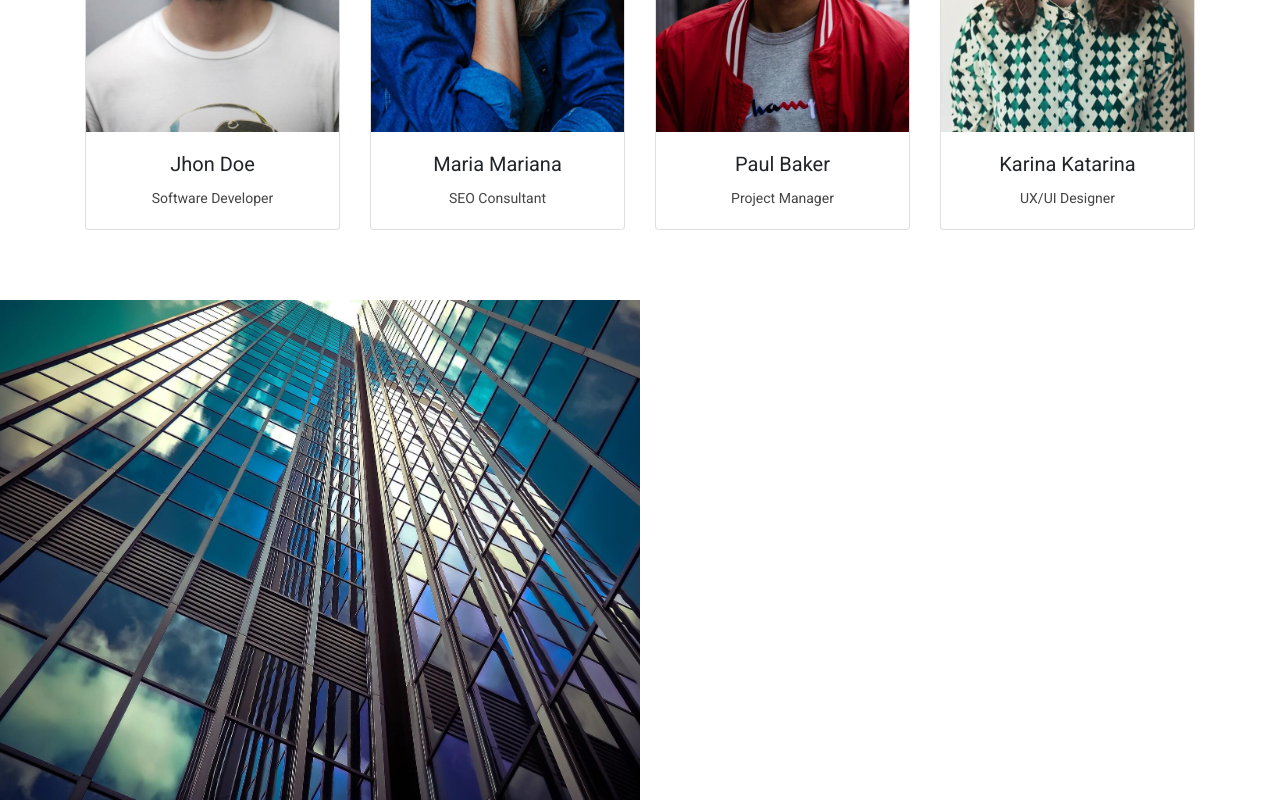
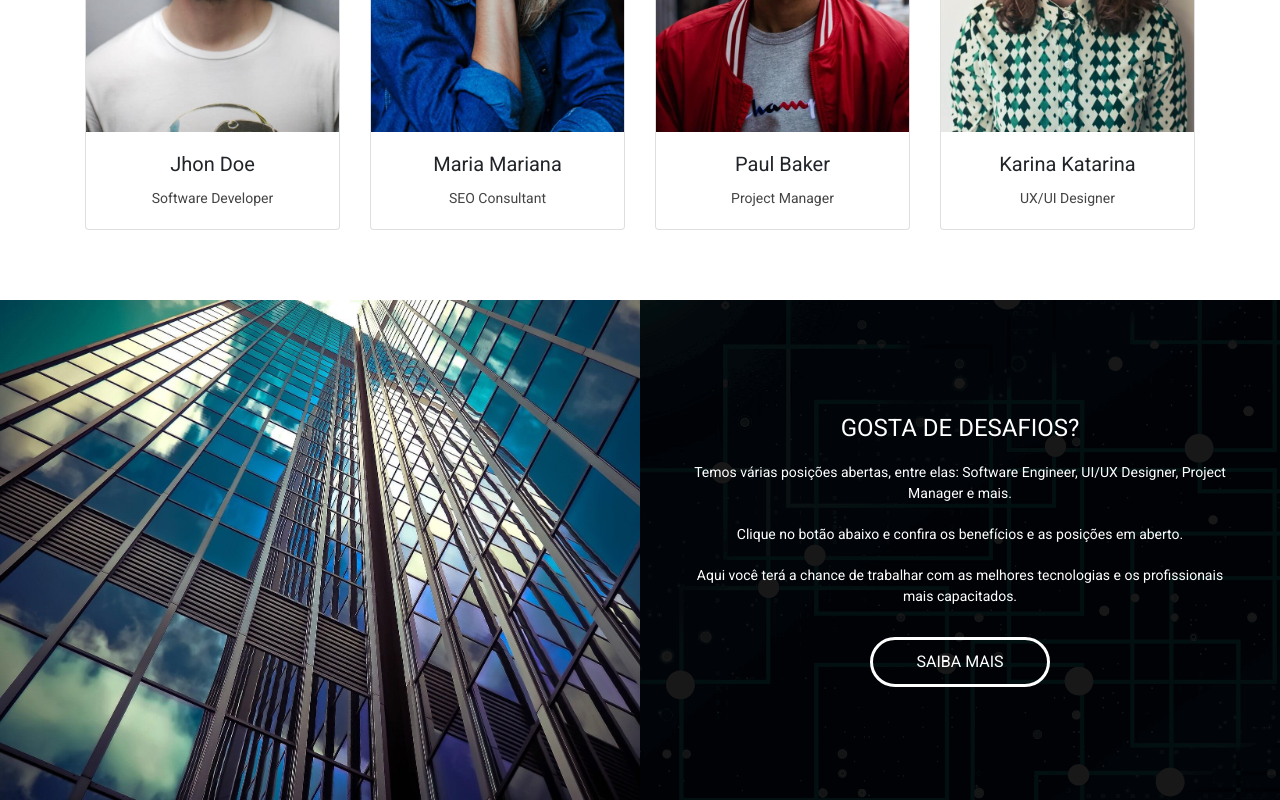
Before and after one commit to JeanCarlos2017/AprendizadoBootstrap, a plain HTML site: page index.html in a window 1280 px wide. Shown: the part 2857-3657 px from the top of the page. Drawn offline with nearby package versions, Linux system fonts and the light colour scheme; a script that the page names is missing.

Commit message:
Update style.css
seção trabalhe conosco - patter-img

```diff
--- a/css/style.css
+++ b/css/style.css
@@ -215,6 +215,11 @@ header, .navbar{
     height: 100%;
 }
 
+#pattern-img {
+    background-image: url("../img/pattern.png");
+    background-size: cover;
+    height: 100%;
+}
 #pattern-img h4, #pattern-img p {
     color: #FFF;
 }
```
